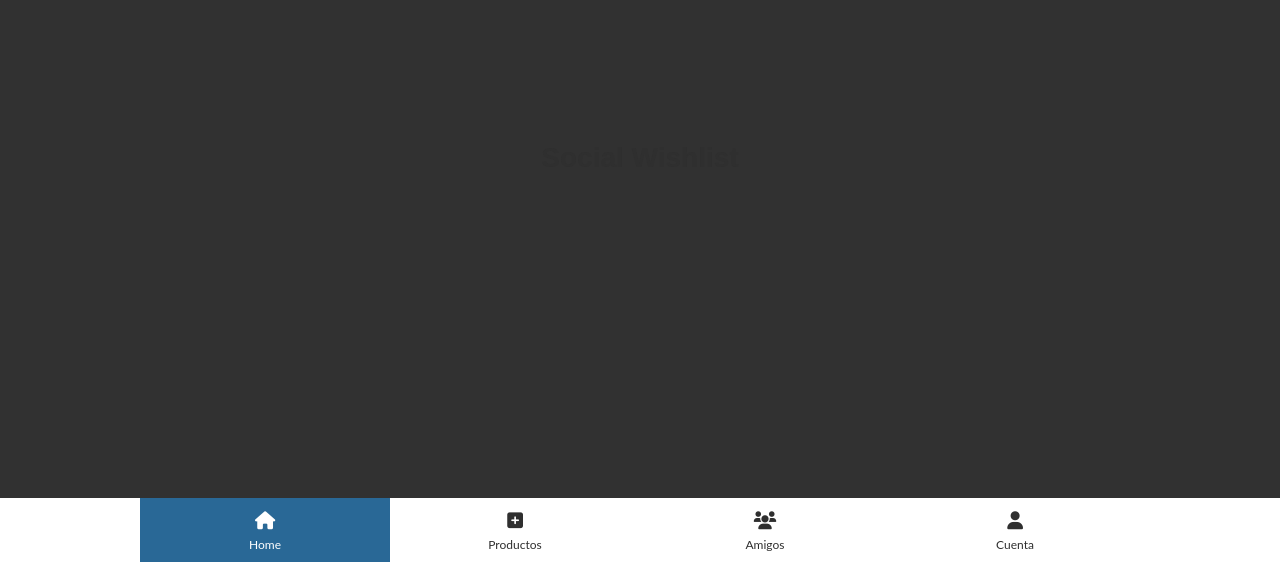
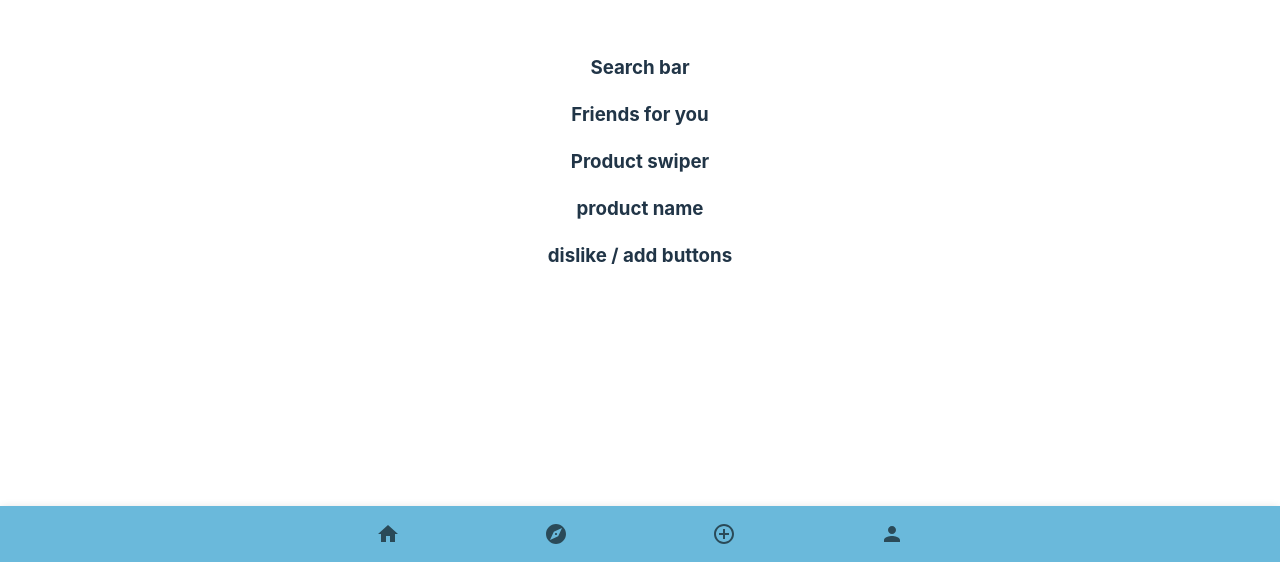
Before and after one commit to danimousee/SocialWishlist, a React (Vite) app in the folder social-wishlist/: page / in a window 1280 px wide. Shown: the part 238-800 px from the top of the page. Built offline with nearby package versions, Linux system fonts and the light colour scheme.

Commit message:
Maquetado navbar

```diff
--- a/social-wishlist/src/App.jsx
+++ b/social-wishlist/src/App.jsx
@@ -1,7 +1,6 @@
 import { Outlet } from 'react-router-dom'
 import './App.css'
 import Nav from './components/Nav/Nav'
-import Home from './views/Home/Home'
 
 function App() {
 
--- /dev/null
+++ b/social-wishlist/src/components/Nav/Nav.css
@@ -0,0 +1,11 @@
+.bottom-navigation {
+    background-color: var(--accent-color);
+}
+
+.bottom-navigation-action .Mui-selected {
+    color: white;
+}
+
+.Mui-selected svg {
+    color: white;
+}
--- a/social-wishlist/src/components/Nav/Nav.jsx
+++ b/social-wishlist/src/components/Nav/Nav.jsx
@@ -1,33 +1,53 @@
-import React from "react";
+import React, { useState } from "react";
 import { Link } from "react-router-dom";
+import BottomNavigation from "@mui/material/BottomNavigation";
+import BottomNavigationAction from "@mui/material/BottomNavigationAction";
+import HomeIcon from '@mui/icons-material/Home';
+import ExploreIcon from '@mui/icons-material/Explore';
+import ControlPointIcon from '@mui/icons-material/ControlPoint';
+import PersonIcon from '@mui/icons-material/Person';
+import Paper from "@mui/material/Paper"
+import "./Nav.css"
 
 function Nav() {
+	const [value, setValue] = useState("recents");
+
+	const handleChange = (event, newValue) => {
+		setValue(newValue);
+	};
+
 	return (
-		<div className="menubar-area style-7 footer-fixed rounded-0">
-			<div className="toolbar-inner menubar-nav">
-        <Link className="nav-link active" to="/login">
-					<i className="fa-solid fa-house"></i>
-					<span>Home</span>
-        </Link>
-				{/* <a href="/SocialWishlist/Login" className="nav-link active"> */}
-				{/* </a> */}
-        <Link className="nav-link" to="/product-list">
-          <i className="fa-solid fa-plus-square"></i>
-					<span>Productos</span>
-        </Link>
+		<Paper sx={{ position: "fixed", bottom: 0, left: 0, right: 0 }} elevation={3}>
+			<BottomNavigation value={value} onChange={handleChange} className="bottom-navigation">
+				<BottomNavigationAction component={Link} to="/" label="" value="home" icon={<HomeIcon />} className={`bottom-navigation-action `} />
+				<BottomNavigationAction component={Link} to="/search" label="" value="explore" icon={<ExploreIcon />}  className={`bottom-navigation-action`}/>
+				<BottomNavigationAction component={Link} to="/add" label="" value="add" icon={<ControlPointIcon />}  className={`bottom-navigation-action`}/>
+				<BottomNavigationAction component={Link} to="/profile" label="" value="profile" icon={<PersonIcon />} className={`bottom-navigation-action`} />
+			</BottomNavigation>
+		</Paper>
+		// <div className="menubar-area style-7 footer-fixed rounded-0">
+		// 	<div className="toolbar-inner menubar-nav">
+		// 		<Link className="nav-link active" to="/login">
+		// 			<i className="fa-solid fa-house"></i>
+		// 			<span>Home</span>
+		// 		</Link>
 
-        <Link className="nav-link" to="/detail">
-        <i className="fa-solid fa-users"></i>
-					<span>Amigos</span>
-        </Link>
+		// 		<Link className="nav-link" to="/product-list">
+		// 			<i className="fa-solid fa-plus-square"></i>
+		// 			<span>Productos</span>
+		// 		</Link>
 
-        <Link className="nav-link" to="/profile">
-        <i className="fa-solid fa-user"></i>
-					<span>Cuenta</span>
-        </Link>
+		// 		<Link className="nav-link" to="/detail">
+		// 			<i className="fa-solid fa-users"></i>
+		// 			<span>Amigos</span>
+		// 		</Link>
 
-			</div>
-		</div>
+		// 		<Link className="nav-link" to="/profile">
+		// 			<i className="fa-solid fa-user"></i>
+		// 			<span>Cuenta</span>
+		// 		</Link>
+		// 	</div>
+		// </div>
 	);
 }
 
--- a/social-wishlist/src/index.css
+++ b/social-wishlist/src/index.css
@@ -5,13 +5,16 @@
 
   color-scheme: light dark;
   color: rgba(255, 255, 255, 0.87);
-  background-color: #242424;
+  background-color: #1E1E1E;
 
   font-synthesis: none;
   text-rendering: optimizeLegibility;
   -webkit-font-smoothing: antialiased;
   -moz-osx-font-smoothing: grayscale;
   -webkit-text-size-adjust: 100%;
+
+  --primary: #296896;
+  --accent-color: #6AB9DB;
 }
 
 a {
--- /dev/null
+++ b/social-wishlist/src/views/Add/Add.jsx
@@ -0,0 +1,9 @@
+import React from 'react'
+
+function Add() {
+  return (
+    <div>Add</div>
+  )
+}
+
+export default Add
--- a/social-wishlist/src/views/Home/Home.jsx
+++ b/social-wishlist/src/views/Home/Home.jsx
@@ -3,7 +3,11 @@ import React from 'react'
 function Home() {
   return (
     <div>
-        <h1>Social Wishlist</h1>
+        <h3>Search bar</h3>
+        <h3>Friends for you</h3>
+        <h3>Product swiper</h3>
+        <h3>product name</h3>
+        <h3>dislike / add buttons</h3>
     </div>
   )
 }
--- /dev/null
+++ b/social-wishlist/src/views/Search/Search.jsx
@@ -0,0 +1,9 @@
+import React from 'react'
+
+function Search() {
+  return (
+    <div>Search</div>
+  )
+}
+
+export default Search
```
Also changed, not shown: social-wishlist/package.json (+8 -3 lines), social-wishlist/src/main.jsx (+8 -1 lines), social-wishlist/src/router/router.jsx (+10 -0 lines), 1 other file (tests, documents, lock files or other folders).
